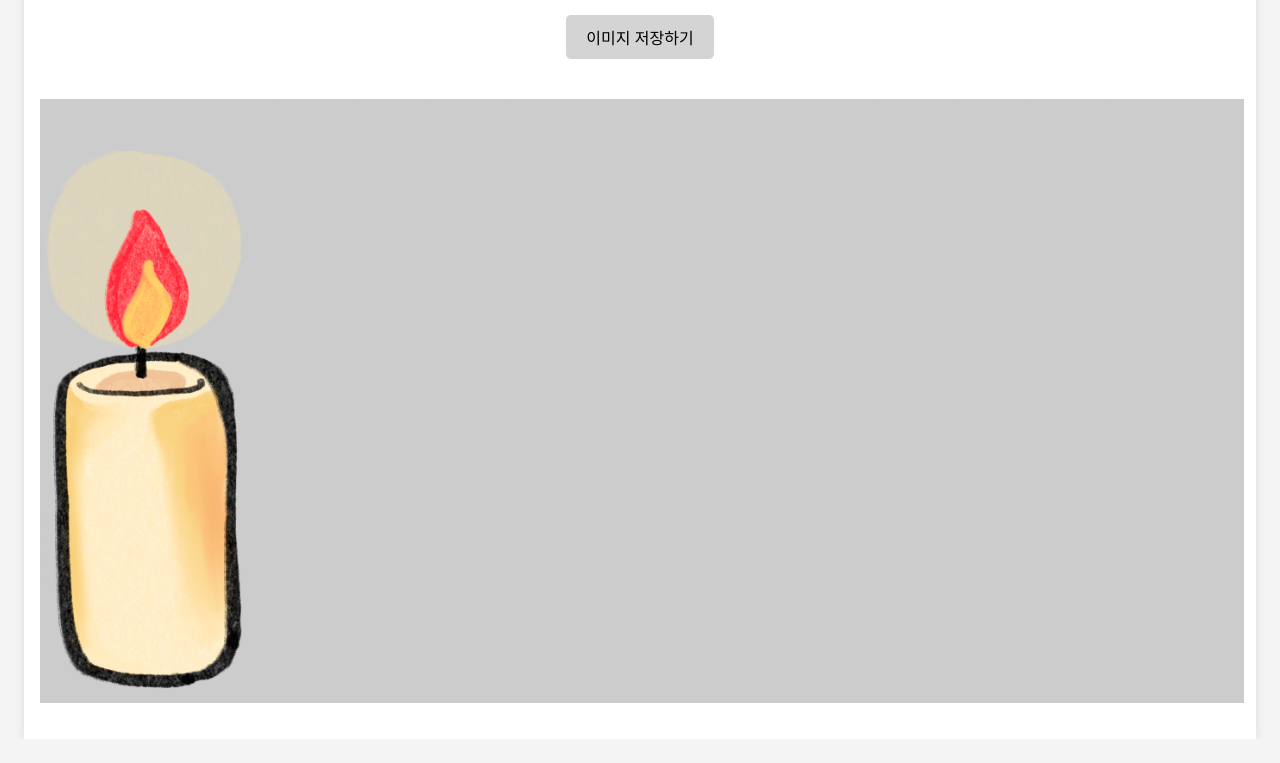
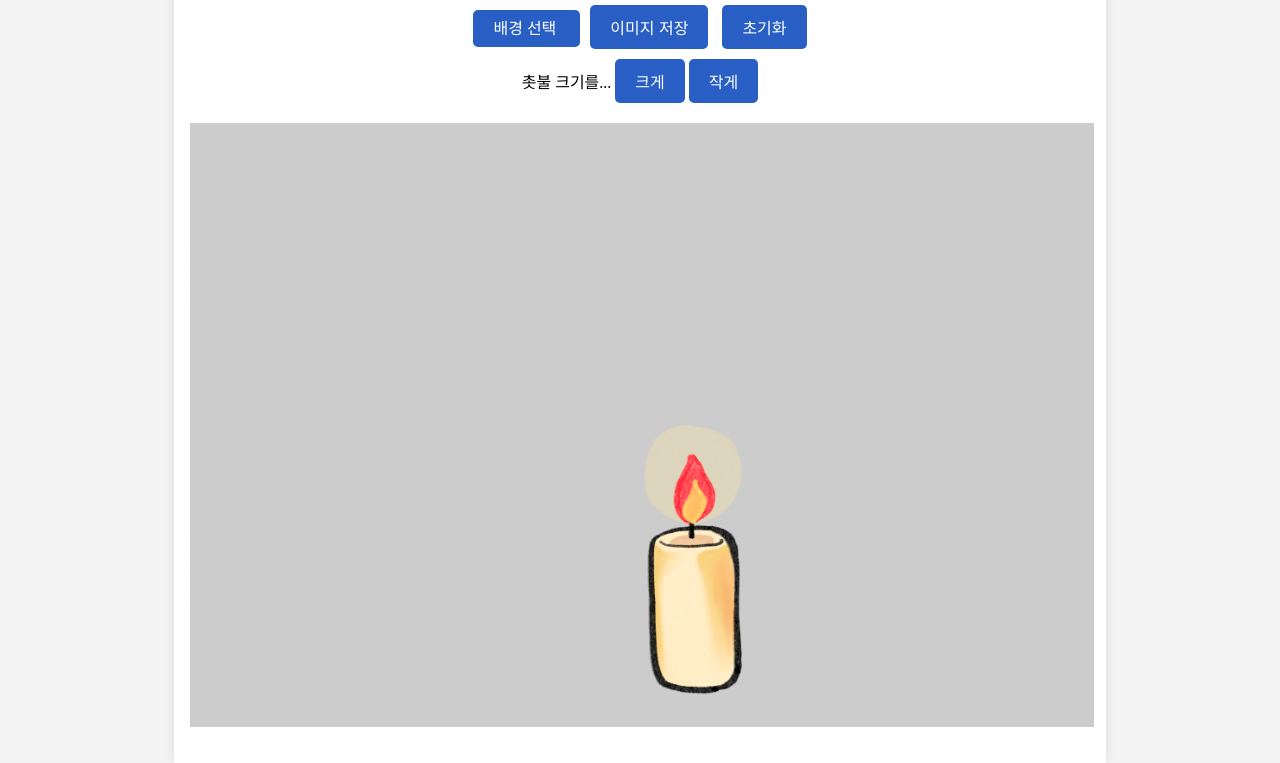
Before and after one commit to midori-mame/candle, a plain HTML site: page index.html in a window 1280 px wide. Shown: the part 316-1079 px from the top of the page. Before the commit the page ends 1055 px from the top, so only its background shows below. Drawn offline with nearby package versions, Linux system fonts and the light colour scheme.

Commit message:
Update index.html

```diff
--- a/index.html
+++ b/index.html
@@ -16,7 +16,7 @@
     .container {
       text-align: center;
       width: 100%;
-      max-width: 1200px; /* 가로 최대 길이 */
+      max-width: 900px; /* 가로 최대 길이 */
       margin: 0 auto; /* 화면 중앙 정렬 */
       padding: 16px;
       background: white;
@@ -30,6 +30,8 @@
       position: relative;
       overflow: hidden;
       background-color: #ccc; /* 회색 배경 고정 */
+      background-size: cover;
+      background-position: center;
     }
     #fixed-image {
       position: absolute;
@@ -51,25 +53,30 @@
       cursor: pointer;
     }
     #save-button {
-      margin: 20px;
+      margin: 10px;
       padding: 10px 20px;
       font-size: 1rem;
       cursor: pointer;
     }
     .custom-button {
-        padding: 10px 10px;
-        font-size: 16px;
-        color: rgb(0, 0, 0);
-        background-color: rgb(212, 212, 212);
-        border: none;
-        border-radius: 5px; /* 둥근 모서리 */
-        cursor: pointer;
-        transition: background-color 0.3s ease; /* 애니메이션 */
+      padding: 10px 20px;
+      font-size: 16px;
+      color: rgb(255, 255, 255);
+      background-color: rgb(41, 95, 197);
+      border: none;
+      border-radius: 5px; /* 둥근 모서리 */
+      cursor: pointer;
+      transition: background-color 0.3s ease; /* 애니메이션 */
     }
 
     /* 마우스를 올렸을 때 */
     .custom-button:hover {
-        background-color: rgb(135, 217, 250);
+        background-color: rgb(85, 169, 238);
+    }
+
+    /* 실제 input[type="file"] 숨기기 */
+    input[type="file"] {
+    display: none;
     }
   </style>
   <script src="https://cdnjs.cloudflare.com/ajax/libs/html2canvas/1.4.1/html2canvas.min.js"></script>
@@ -101,14 +108,22 @@
       <span class="emoji-item">💙</span>
       <span class="emoji-item">💜</span>
     </div>
-    <!-- 저장 버튼 -->
-    <button class="custom-button" id="save-button">이미지 저장하기</button>
+    <!-- 버튼 -->
+    <label class="custom-button"> 배경 선택
+      <input type="file" id="fileInput" accept="image/*">
+    </label>
+    <button class="custom-button" id="save-button">이미지 저장</button>
+    <button class="custom-button" id="reset-button">초기화</button>
+    <div class="controls">
+      촛불 크기를...
+      <button class="custom-button" id="zoomIn">크게</button>
+      <button class="custom-button" id="zoomOut">작게</button>
+    </div>
     <!-- 작업 영역 -->
     <div id="workspace">
       <!-- 고정된 이미지 -->
-      <img src="./candle.png" alt="Candle Image" id="fixed-image" style="left: 0px; top: 50px; width: 200px;" crossOrigin="anonymous">
+      <img src="./candle.png" alt="Candle Image" class="image" id="fixed-image" style="left: 50%; top: 50%; width: 100px;" crossOrigin="anonymous" >
     </div>
-
   </div>
 
   <script src="canvas.js"></script>
```
